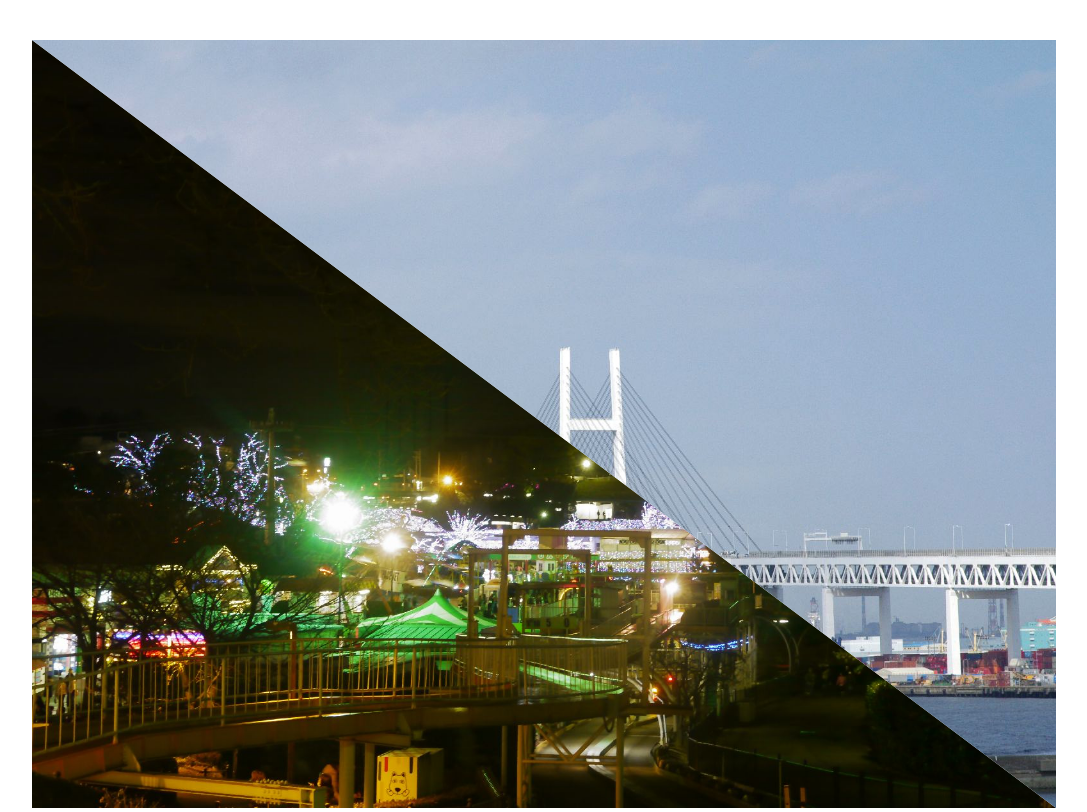
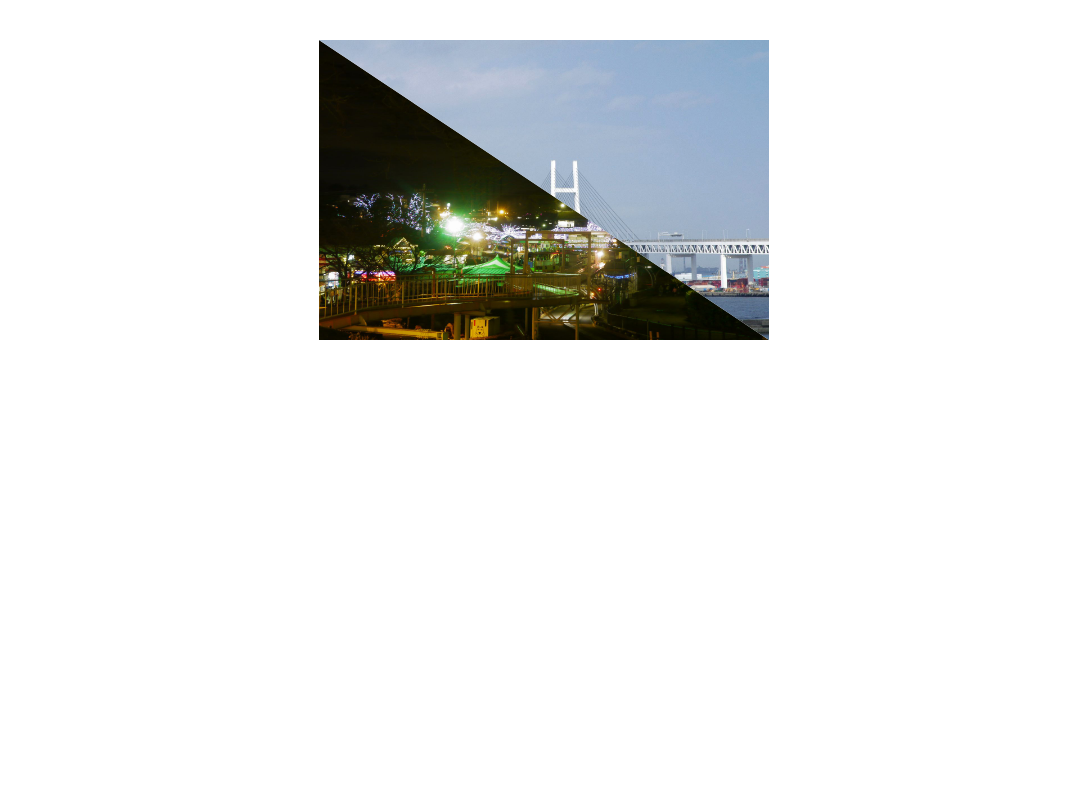
Before and after one commit to massanmasa/triangle-image, a plain HTML site: page index.html in a window 1280 px wide. Shown: the whole page, without its empty margins (96-1183 px from the left). Drawn offline with Linux system fonts and the light colour scheme.

Commit message:
style.css - 画像サイズ変更

```diff
--- a/style.css
+++ b/style.css
@@ -3,8 +3,8 @@ body {
 }
 
 img {
-    width: 1024px;
-    height: 768px;
+    width: 450px;
+    height: 300px;
 }
 
 .image-1, .image-2 {
```
